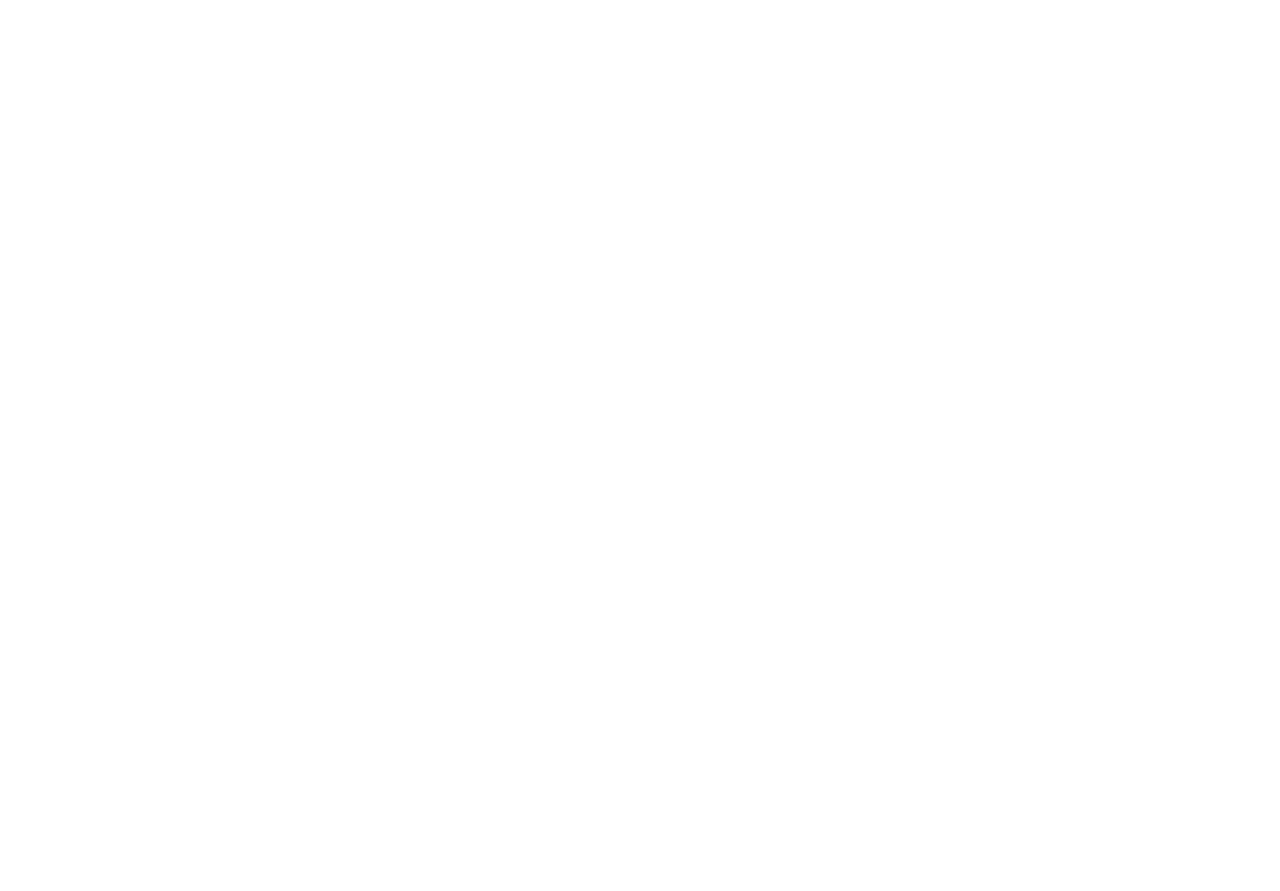
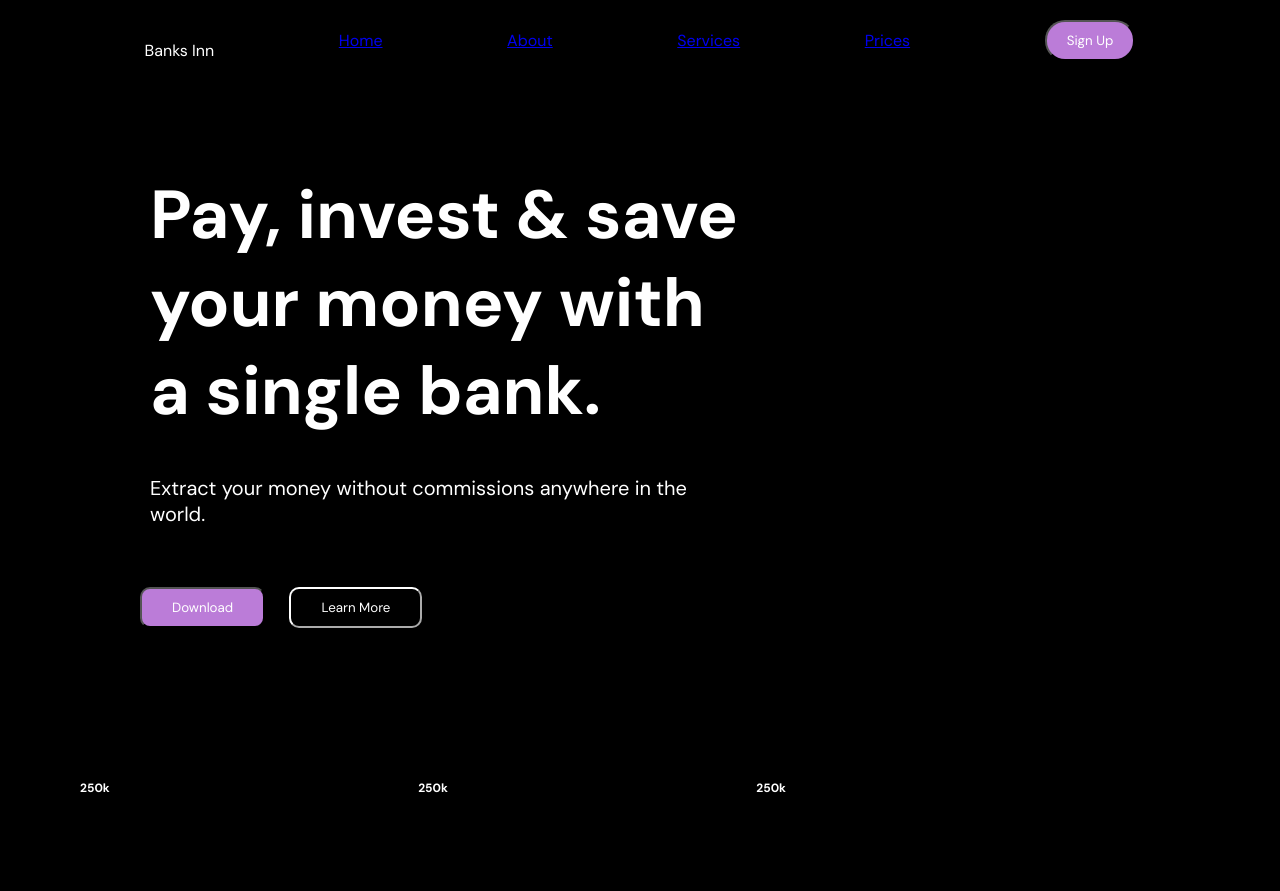
Before and after one commit to Ingenious40/ascertain, a plain HTML site: page index.html in a window 1280 px wide. Before the commit the page ends 800 px from the top, so only its background shows below. Drawn offline with Linux system fonts and the light colour scheme.

Commit message:
worked more on nav-bar,headers,paragraphs,buttons and styling them using css

```diff
--- a/index.html
+++ b/index.html
@@ -8,7 +8,53 @@
     <link rel="stylesheet" href="/style.css">
 </head>
 <body>
+    <header>
+            <div class="nav-bar">
+                <div class="logo">Banks Inn</div>
+                    <a href="#">Home</a>
+                    <a href="#">About</a>
+                    <a href="#">Services</a>
+                    <a href="#">Prices</a>
+                    <button id="Signup">Sign Up</button>
+                    </div>
+          </header>
+          <div class="showcase">
+          <div class="container">
+            <div class="flex">
+                <div>
+                    <h1>Pay, invest & save your money with a single bank.</h1>
+                    <p>Extract your money without commissions anywhere in the world.</p>
+                    <button id="download">Download</button>
+                    <button id="learnmore">Learn More</button>
 
+                </div>
+                    <img src="">
+
+            </div>
+          </div>
+          </div>
+          <footer class="footer">
+            <div class="container">
+                <div class="row">
+                    <h3>250k</h3>
+                    <ul>
+                        <li>You can all register</li>
+                    </ul>
+                </div>
+                <div class="row">
+                    <h3>250k</h3>
+                    <ul>
+                        <li>You can all register</li>
+                    </ul>
+                </div>
+                <div class="row">
+                    <h3>250k</h3>
+                    <ul>
+                        <li>You can all register</li>
+                    </ul>
+                </div>
+            </div>
+          </footer>
 </body>
 <script src="/app.js"></script>
 </html>
--- a/style.css
+++ b/style.css
@@ -0,0 +1,112 @@
+@import url('https://fonts.googleapis.com/css2?family=DM+Sans:ital,wght@0,400;0,500;0,700;1,400;1,700&display=swap');
+
+
+*{
+    font-family: 'DM Sans', sans-serif;
+}
+body{
+    padding: 0;
+    margin: 0;
+    box-sizing: border-box;
+    background: #000000;
+    font-family: Arial, Helvetica, sans-serif;
+}
+.header{
+    font-family: 'DM Sans', sans-serif;
+   display: flex;
+   flex-flow: row-wrap;
+   justify-content: space-evenly;
+   align-items: flex-end;
+}
+.logo{
+    color: #fff;
+    cursor: pointer;
+    transform: translate(0, 10px);
+}
+.nav-bar{
+    margin: 10px;
+    padding: 10px;
+    display: flex;
+    flex-direction: row;
+    align-items: center;
+    justify-content: space-evenly;
+    flex-wrap: nowrap;
+}
+#Signup{
+    background-color: #bb7cd8;
+    padding: 10px 20px;
+    border-radius: 20px;
+    color: white;
+    cursor: pointer;
+    overflow: hidden;
+    margin-left: 10px;
+    font-weight: 100px;
+}
+.showcase .flex{
+    display: flex;
+    justify-content: space-between;
+    margin: 70px;
+    margin-right: 70px;
+    padding-left: 50px;
+    align-items: flex-end;
+}
+.showcase .flex div{
+    width: 60%;
+}
+.showcase h1{
+    font-size: 68px;
+    margin: 20PX 0;
+    color: #fff;
+    padding: 10px 30px;
+}
+.showcase p{
+    margin: 0 0 50px;
+    font-size: 20px;
+    color: #fff;
+    padding: 10px 30px;
+}
+#download{
+    background-color: #bb7cd8;
+    padding: 10px 30px;
+    border-radius: 10px;
+    color: white;
+    cursor: pointer;
+    overflow: hidden;
+    margin-left: 20px;
+}
+#learnmore{
+    background-color: #000000;
+    padding: 10px 30px;
+    border-radius: 10px;
+    color: white;
+    cursor: pointer;
+    overflow: hidden;
+    border-color: white;
+    margin-left: 20px;
+}
+#download:hover{
+    color: aqua;
+}
+#learnmore:hover{
+    color: aqua;
+}
+.footer .container{
+    display: flex;
+    overflow: hidden;
+    color: #000000;
+}
+.footer .container .row{
+    display: flex;
+    margin: 70px;
+    margin-right: 50px;
+    padding-left: 10px;
+    align-items: flex-start;
+}
+.footer .row div{
+
+}
+
+.footer .row h3{
+    font-size: 12px;
+    color: #fff;
+}
```
